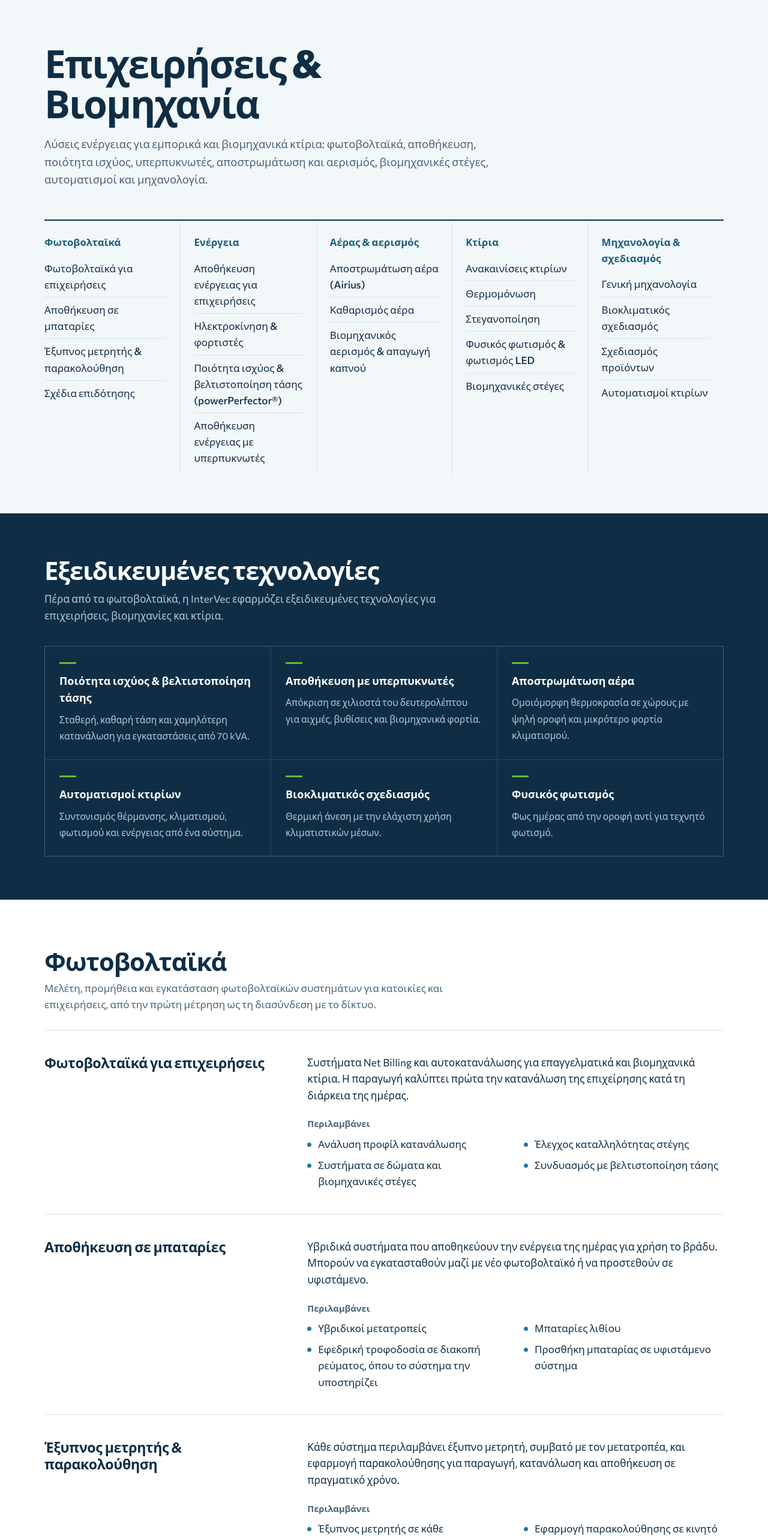
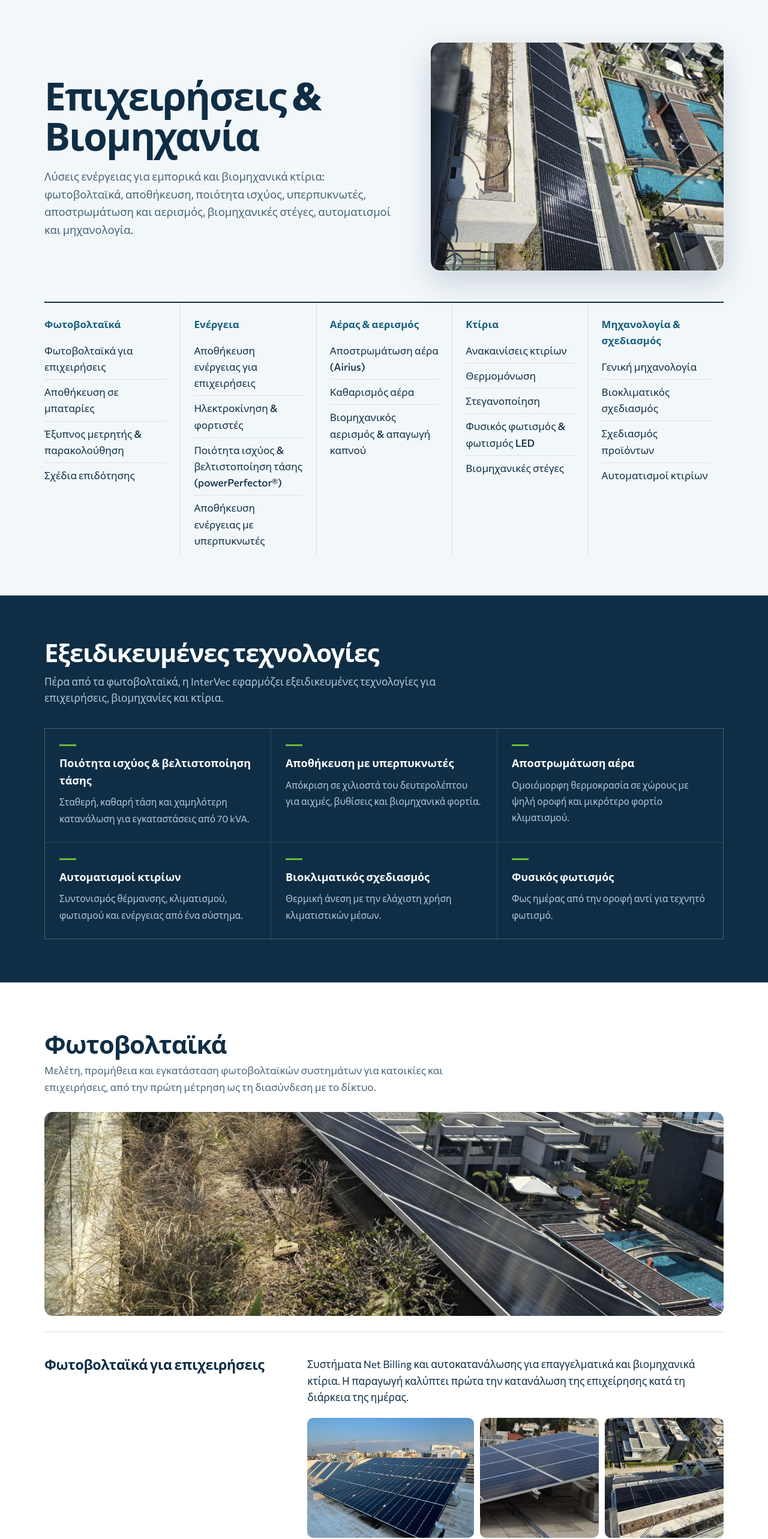
Before and after one commit to InterVecLtd/intervec-website, a plain HTML site: page epixeiriseis.html in a window 1280 px wide. Shown: the part 80-2646 px from the top of the page at 60% size. Drawn offline with Linux system fonts and the light colour scheme.

Commit message:
Scatter residential/business photos through pages, add hero and door images, remove gallery
Co-Authored-By: Claude Opus 5.5 <noreply@anthropic.com>
Claude-Session: https://claude.ai/code/session_01S1dv5JubnzKscC6aVyZgbF

```diff
--- a/epixeiriseis.html
+++ b/epixeiriseis.html
@@ -107,6 +107,17 @@ nav a:hover{color:var(--teal)}
 .door:nth-child(2) .door-go{color:var(--green)}
 nav a.active{color:var(--teal);font-weight:700}
 @media (max-width:760px){.doors{grid-template-columns:1fr}}
+.intro-top{display:block}
+.intro.with-hero .intro-top{display:grid;grid-template-columns:1.1fr .9fr;gap:48px;align-items:center}
+#hero-img{width:100%;height:380px;object-fit:cover;border-radius:16px;box-shadow:0 18px 50px rgba(15,46,69,.18);cursor:zoom-in}
+.door-img{width:calc(100% + 60px);margin:-30px -30px 22px;height:220px;object-fit:cover;border-radius:14px 14px 0 0;display:block}
+.band{margin:4px 0 26px}
+.band img{width:100%;height:340px;object-fit:cover;border-radius:14px;display:block;cursor:zoom-in}
+.pics{display:grid;gap:10px;margin-top:20px}
+.pics.n1{grid-template-columns:1fr}.pics.n2{grid-template-columns:1fr 1fr}.pics.n3{grid-template-columns:1.4fr 1fr 1fr}
+.pics img{width:100%;height:200px;object-fit:cover;border-radius:10px;display:block;cursor:zoom-in}
+.pics.n1 img{height:260px}
+@media (max-width:900px){.intro.with-hero .intro-top{grid-template-columns:1fr;gap:24px}#hero-img{height:240px}.band img{height:220px}.pics.n3{grid-template-columns:1fr 1fr}.pics.n3 img:first-child{grid-column:span 2}.pics img{height:160px}}
 /* Groups & entries */
 .group{padding:80px 0 24px}
 .group + .group{border-top:1px solid var(--line)}
@@ -175,8 +186,8 @@ footer a{color:#fff}
 <main id="top">
   <section class="intro">
     <div class="wrap">
-      <h1 data-t="h1"></h1>
-      <p data-t="intro"></p>
+      <div class="intro-top"><div class="intro-text"><h1 data-t="h1"></h1>
+      <p data-t="intro"></p></div><img id="hero-img" class="zoom" hidden alt=""></div>
       <div class="doors" id="doors"></div>
       <div class="dir" id="dir"></div>
     </div>
@@ -185,13 +196,6 @@ footer a{color:#fff}
   <section class="spec" id="specialised"></section>
   <div id="groups"></div>
 
-  <section class="projects" id="projects">
-    <div class="wrap">
-      <h2 data-t="projH"></h2>
-      <p class="proj-lede" data-t="projP"></p>
-      <div class="gallery" id="gallery"></div>
-    </div>
-  </section>
   <dialog id="lb" aria-label="Photo">
     <button type="button" class="lb-close" aria-label="Close">×</button>
     <button type="button" class="lb-prev" aria-label="Previous">‹</button>
@@ -419,7 +423,14 @@ const GROUPS = [
    ]}
 ];
 
-const PHOTOS = ["img/p08.jpg","img/p11.jpg","img/p12.jpg","img/p05.jpg","img/p20.jpg","img/p21.jpg","img/p03.jpg","img/p18.jpg","img/p10.jpg","img/p22.jpg","img/p13.jpg","img/p19.jpg","img/p04.jpg","img/p09.jpg","img/p14.jpg","img/p17.jpg","img/p16.jpg","img/p15.jpg","img/p23.jpg","img/p06.jpg","img/p01.jpg","img/p07.jpg","img/p02.jpg"];
+const PIC = {
+ home:{res:"p20", biz:"p08"},
+ res:{hero:"p20", bands:{solar:"p22", energy:"p21"},
+      items:{"pv-home":["p05","p14","p13"], "pv-storage":["p18","p19"], "pv-monitoring":["p15","p17"], "pv-grants":["p01"]}},
+ biz:{hero:"p08", bands:{solar:"p07", energy:"p10"},
+      items:{"pv-business":["p03","p04","p09"], "pv-monitoring":["p02"], "pv-storage":["p23"], "storage":["p11","p12"]}}
+};
+const img = id => `img/${id}.jpg`;
 
 const SPEC = {
  t:{el:"Εξειδικευμένες τεχνολογίες", en:"Specialised technologies"},
@@ -479,18 +490,20 @@ function render(){
   document.querySelectorAll('[data-t]').forEach(n => { const v = T[n.dataset.t]; if (v) n.textContent = v[L]; });
   document.getElementById('nav').innerHTML =
     `<a data-page="res" href="${PAGES.res}">${esc(T.aud_res[L])}</a><a data-page="biz" href="${PAGES.biz}">${esc(T.aud_biz[L])}</a>` +
-    `<a href="#projects">${T.navProj[L]}</a><a href="#contact">${T.navContact[L]}</a>`;
+    `<a href="#contact">${T.navContact[L]}</a>`;
   document.getElementById('dir').innerHTML = visGroups().map(g =>
     `<div><h2>${esc(g.t[L])}</h2><ul>${g.items.map(i => `<li><a href="#${i.id}">${esc(i.t[L])}</a></li>`).join('')}</ul></div>`).join('');
   document.getElementById('specialised').innerHTML = `<div class="wrap"><h2>${esc(SPEC.t[L])}</h2><p class="spec-lede">${esc(SPEC.d[L])}</p><div class="spec-grid">${SPEC.items.filter(i => vis(i[1])).map(i => `<a class="spec-card" href="#${i[0]}"><strong>${esc(i[2][L])}</strong><span>${esc(i[3][L])}</span></a>`).join('')}</div></div>`;
   document.getElementById('groups').innerHTML = visGroups().map(g => `
     <section class="group" id="${g.id}"><div class="wrap">
       <h2>${esc(g.t[L])}</h2><p>${esc(g.d[L])}</p>
+      ${PAGE !== 'home' && PIC[aud].bands[g.id] ? `<figure class="band"><img class="zoom" src="${img(PIC[aud].bands[g.id])}" alt="${esc(T.photoAlt[L])}" loading="lazy"></figure>` : ''}
       ${g.items.map(i => `
         <article class="entry" id="${i.id}">
           <div><h3>${esc(i.t[L])}</h3>${i.badge ? `<span class="badge">${esc(i.badge[L])}</span>` : ''}</div>
           <div>
             <p class="desc">${esc(i.d[L])}</p>
+            ${PAGE !== 'home' && PIC[aud].items[i.id] ? `<div class="pics n${PIC[aud].items[i.id].length}">${PIC[aud].items[i.id].map(x => `<img class="zoom" src="${img(x)}" alt="${esc(T.photoAlt[L])}" loading="lazy">`).join('')}</div>` : ''}
             <h4>${T.inc[L]}</h4>
             <ul class="inc">${i.inc[L].map(x => `<li>${esc(x)}</li>`).join('')}</ul>
             ${i.media ? `<div class="media">${i.media.map(m => `<figure><img src="${m.src}" alt="${esc(m.c[L])}" loading="lazy"><figcaption>${esc(m.c[L])}</figcaption></figure>`).join('')}</div><p class="credit">${L==='en'?'Images: Airius, used with permission.':'Εικόνες: Airius, με την άδειά της.'}</p>` : ''}
@@ -498,7 +511,6 @@ function render(){
           </div>
         </article>`).join('')}
     </div></section>`).join('');
-  document.getElementById('gallery').innerHTML = PHOTOS.map((src,i) => `<button type="button" data-i="${i}"><img src="${src}" alt="${esc(T.photoAlt[L])}" loading="lazy" decoding="async"></button>`).join('');
   document.getElementById('topic').innerHTML =
     visGroups().flatMap(g => g.items).map(i => `<option>${esc(i.t[L])}</option>`).join('') + `<option>${T.other[L]}</option>`;
   document.documentElement.lang = L;
@@ -511,9 +523,11 @@ function render(){
   if (home) {
     document.getElementById('doors').innerHTML = ['res','biz'].map(a => {
       const gs = GROUPS.map(g => ({...g, items: g.items.filter(i => i.aud === 'both' || i.aud === a)})).filter(g => g.items.length);
-      return `<a class="door" href="${PAGES[a]}"><strong>${esc(T['aud_'+a][L])}</strong><span class="door-sub">${esc(T['audS_'+a][L])}</span><ul>${gs.flatMap(g => g.items).slice(0,8).map(i => `<li>${esc(i.t[L])}</li>`).join('')}</ul><span class="door-go">${esc(T.doorGo[L])}</span></a>`;
+      return `<a class="door" href="${PAGES[a]}"><img class="door-img" src="${img(PIC.home[a])}" alt="${esc(T.photoAlt[L])}"><strong>${esc(T['aud_'+a][L])}</strong><span class="door-sub">${esc(T['audS_'+a][L])}</span><ul>${gs.flatMap(g => g.items).slice(0,8).map(i => `<li>${esc(i.t[L])}</li>`).join('')}</ul><span class="door-go">${esc(T.doorGo[L])}</span></a>`;
     }).join('');
   } else {
+    const hero = document.getElementById('hero-img'); hero.hidden = false; hero.src = img(PIC[aud].hero); hero.alt = T.photoAlt[L];
+    document.querySelector('.intro').classList.add('with-hero');
     document.querySelector('[data-t="h1"]').textContent = T['aud_'+aud][L];
     document.querySelector('[data-t="intro"]').textContent = T['audI_'+aud][L];
   }
@@ -529,9 +543,9 @@ if (location.hash) { const el = document.querySelector(location.hash.replace(/[^
 document.getElementById('yr').textContent = new Date().getFullYear();
 
 (function(){
-  const lb=document.getElementById('lb'), im=lb.querySelector('img'); let cur=0;
-  const show=i=>{cur=(i+PHOTOS.length)%PHOTOS.length; im.src=PHOTOS[cur]; im.alt=T.photoAlt[lang];};
-  document.getElementById('gallery').addEventListener('click',e=>{const b=e.target.closest('button'); if(!b)return; show(+b.dataset.i); if(lb.showModal) lb.showModal(); else lb.setAttribute('open','');});
+  const lb=document.getElementById('lb'), im=lb.querySelector('img'); let list=[], cur=0;
+  const show=i=>{cur=(i+list.length)%list.length; im.src=list[cur].src; im.alt=list[cur].alt;};
+  document.addEventListener('click',e=>{const t=e.target.closest('img.zoom'); if(!t||lb.contains(t))return; list=[...document.querySelectorAll('img.zoom')].filter(x=>!x.hidden); show(list.indexOf(t)); if(lb.showModal) lb.showModal(); else lb.setAttribute('open','');});
   lb.querySelector('.lb-close').onclick=()=>lb.close();
   lb.querySelector('.lb-prev').onclick=()=>show(cur-1);
   lb.querySelector('.lb-next').onclick=()=>show(cur+1);
```
Also changed, not shown: index.html (+30 -16 lines), oikiako.html (+30 -16 lines).
